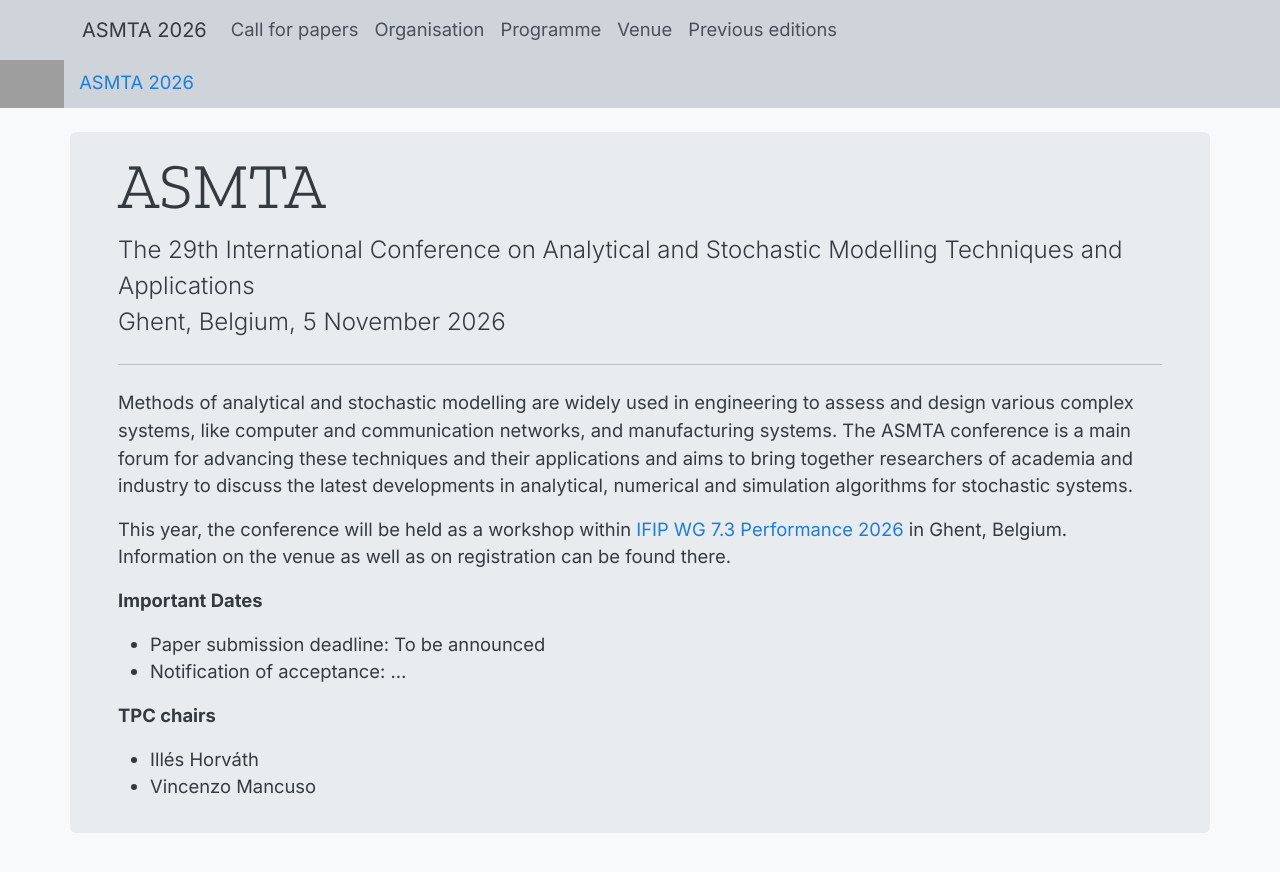
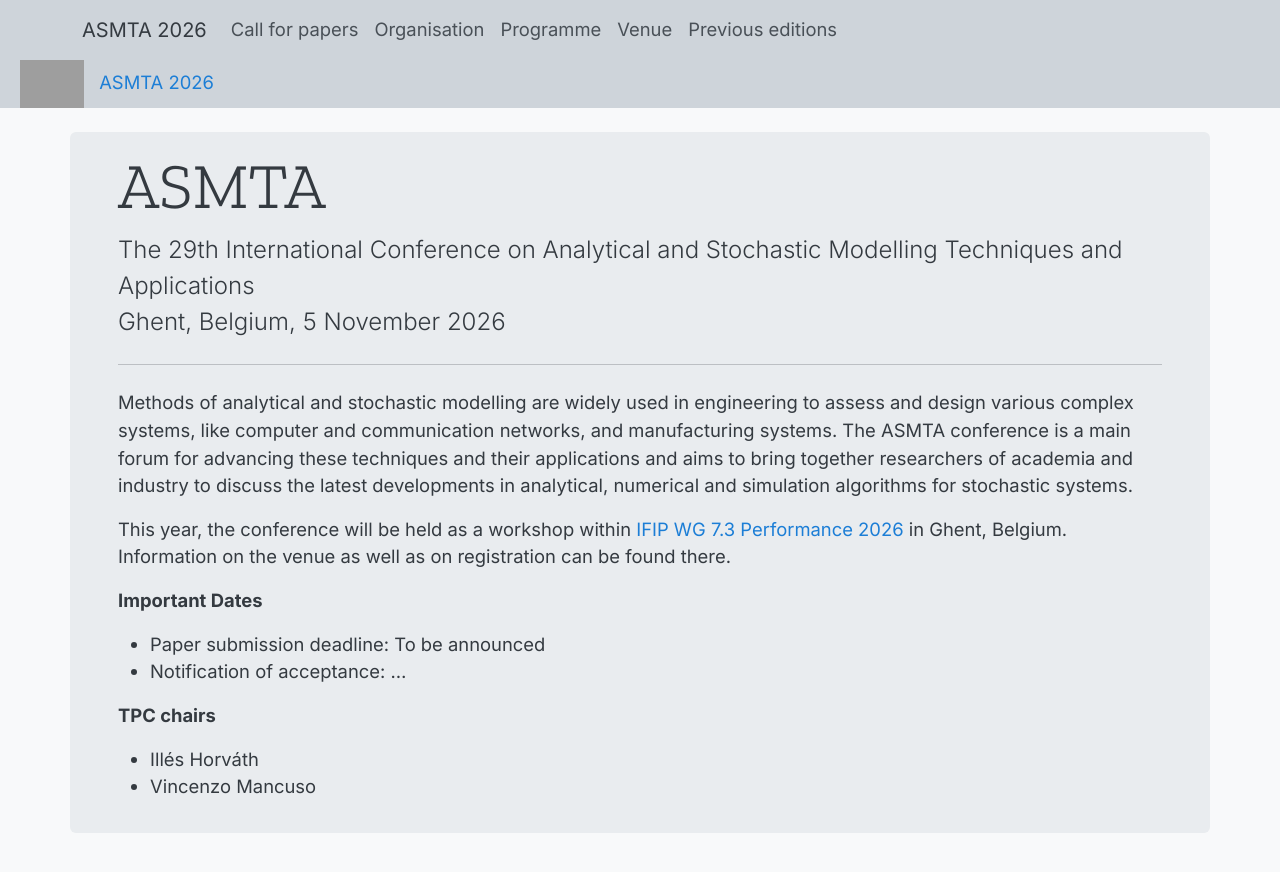
Before and after one commit to asmta/asmta.github.io, a Jekyll site: the page built from index.md, in a window 1280 px wide. Shown: the top 872 px of the page. Built offline with Jekyll 4.4.1, drawn with Linux system fonts in a browser that asks for light colours.

Commit message:
Update header.html

```diff
--- a/_includes/header.html
+++ b/_includes/header.html
@@ -34,7 +34,7 @@
     <img
       src="{{ site.logo | relative_url }}"
       alt="{{ site.logo_alt | default: site.title }}"
-      style="height: 48px; width: auto; vertical-align: middle; margin-right: 10px;"
+      style="height: 48px; width: auto; vertical-align: middle; margin-right: 10px; margin-left: 20px;"
     />
   {% endif %}
   {{ site.title }}
```
